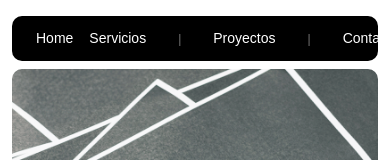
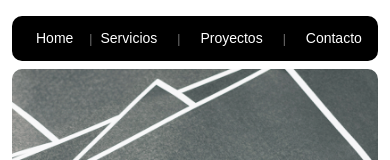
Before and after one commit to hellosomosgrow/britobrand, a React (Vite) app: page /contacto in a window 390 px wide. Shown: the top 160 px of the page. Built offline with nearby package versions, Linux system fonts and the light colour scheme; a web font is replaced by a local one.

Commit message:
navigate to contact and fix header styles

```diff
--- a/src/components/ContactDesktop.tsx
+++ b/src/components/ContactDesktop.tsx
@@ -1,4 +1,5 @@
 import React from 'react';
+import { useEffect } from 'react';
 import Banner from '@/components/Banner';
 import InfoSocials from './InfoSocials';
 import InfoSection from './InfoSection';
@@ -9,6 +10,10 @@ import imagecontact from '@/assets/images/info/imagecontact.png';
 import TestimonialCard from './TestimonialCard';
 
 const ContactDesktop = () => {
+  useEffect(() => {
+    // Desplaza la página al inicio al cargar la vista
+    window.scrollTo(0, 0);
+  }, []);
   const testimonials = [
     '"Lorem ipsum dolor sit amet, consectetur adipiscing elit. Sed do eiusmod tempor incididunt ut labore et dolore magna aliqua."',
     '"Lorem ipsum dolor sit amet, consectetur adipiscing elit. Sed do eiusmod tempor incididunt ut labore et dolore magna aliqua."',
--- a/src/components/ContactMobile.tsx
+++ b/src/components/ContactMobile.tsx
@@ -1,30 +1,35 @@
 import React from 'react';
-import { useForm, SubmitHandler } from 'react-hook-form';
-import { BsDot } from 'react-icons/bs';
-import { MdArrowDropDown } from 'react-icons/md';
+import { useEffect } from 'react';
+//import { useForm, SubmitHandler } from 'react-hook-form';
+//import { BsDot } from 'react-icons/bs';
+//import { MdArrowDropDown } from 'react-icons/md';
 import Banner from '@/components/Banner';
 import InfoSocials from '@/components/InfoSocials';
 import { location } from '@/assets/images';
 import ContactForm from '@/components/ContactForm';
 
 const ContactMobile = () => {
-  const { register, handleSubmit, reset } = useForm<FormData>();
+  useEffect(() => {
+    // Desplaza la página al inicio al cargar la vista
+    window.scrollTo(0, 0);
+  }, []);
+  //const { register, handleSubmit, reset } = useForm<FormData>();
 
-  interface FormData {
-    name: string;
-    email: string;
-    company?: string;
-    service: string;
-    estimatedTime?: string;
-    budget?: string;
-    source?: string;
-    description?: string;
-  }
+  // interface FormData {
+  //   name: string;
+  //   email: string;
+  //   company?: string;
+  //   service: string;
+  //   estimatedTime?: string;
+  //   budget?: string;
+  //   source?: string;
+  //   description?: string;
+  // }
 
-  const onSubmit: SubmitHandler<FormData> = (data) => {
-    console.log(data);
-    reset();
-  };
+  // const onSubmit: SubmitHandler<FormData> = (data) => {
+  //   console.log(data);
+  //   reset();
+  // };
 
   return (
     <div className="container mx-auto space-y-2">
--- a/src/components/Header.tsx
+++ b/src/components/Header.tsx
@@ -16,12 +16,15 @@ export default function Header() {
         {/* Logo o Home */}
         <div>
           {isMobile ? (
+            <div className="flex items-center gap-x-2">
               <Link
                 to="/"
                 className={`px-2 py-1 rounded ${isActive('/') ? 'bg-custom-dark' : ''}`}
               >
                 Home
               </Link>
+              <span className="font-extralight text-xs text-[#767575]">|</span>
+            </div>
           ) : (
             <Link
               to="/"
@@ -35,7 +38,7 @@ export default function Header() {
         </div>
 
         {/* Links de navegación */}
-        <div className="flex items-center gap-x-6 md:pr-8">
+        <div className="flex items-center gap-x-3 md:pr-8">
           <Link
             to="/servicios"
             className={`px-2 py-1 rounded md:text-lg ${isActive('/servicios') ? 'bg-custom-dark' : ''}`}
--- a/src/components/InfoCard.tsx
+++ b/src/components/InfoCard.tsx
@@ -1,4 +1,5 @@
 import { useState } from 'react';
+import { useNavigate } from 'react-router-dom';
 
 export const InfoCard = ({
   title,
@@ -12,9 +13,14 @@ export const InfoCard = ({
   image?: string;
 }) => {
   const [isExpanded, setIsExpanded] = useState(false);
+  const navigate = useNavigate();
 
   const toggleExpand = () => {
     setIsExpanded(!isExpanded);
+  };
+
+  const handleRedirect = () => {
+    navigate('/contacto');
   };
 
   return (
@@ -23,6 +29,8 @@ export const InfoCard = ({
         <h2>{title}</h2>
         {title === 'Instagram' ? (
           <button>Ir al link</button>
+        ) : title === 'Contacto' ? (
+          <button onClick={handleRedirect}>Ver Más</button>
         ) : (
           <button onClick={toggleExpand}>
             {isExpanded ? 'Ver Menos' : 'Ver Más'}
```
Lines whose indentation alone changed are shown as unchanged.
